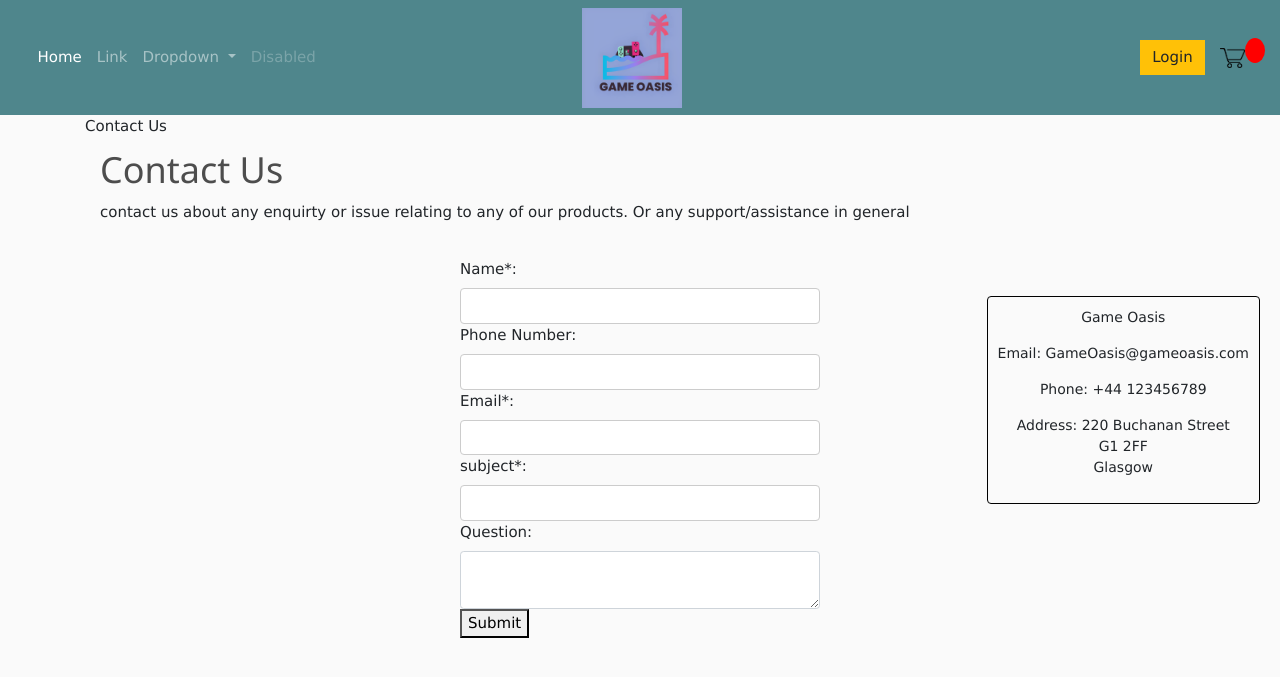
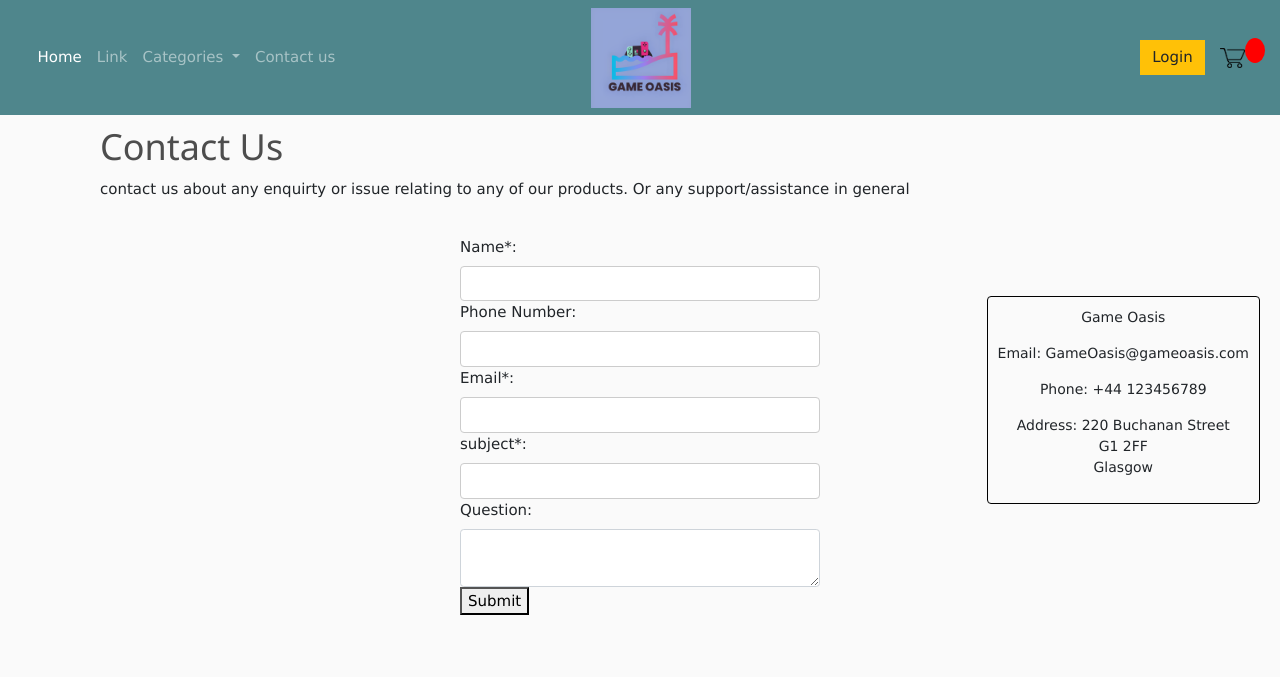
Before and after one commit to Star10-Yuma/WAD-12B-Group-Project, a Django app: page /GameOasis/contact-us/ in a window 1280 px wide. Shown: the top 677 px of the page. Run offline with Django 4.2, Linux system fonts and the light colour scheme; some libraries are stand-ins or nearby versions.

Commit message:
quick patches to the website

```diff
--- a/templates/GameOasis/base.html
+++ b/templates/GameOasis/base.html
@@ -15,7 +15,6 @@ function getToken(name) {
         const cookies = document.cookie.split(';');
         for (let i = 0; i < cookies.length; i++) {
             const cookie = cookies[i].trim();
-            // Does this cookie string begin with the name we want?
             if (cookie.substring(0, name.length + 1) === (name + '=')) {
                 cookieValue = decodeURIComponent(cookie.substring(name.length + 1));
                 break;
@@ -45,7 +44,7 @@ const csrftoken = getToken('csrftoken');
 	      </li>
 	      <li class="nav-item dropdown">
 	        <a class="nav-link dropdown-toggle" href="#" id="navbarDropdown" role="button" data-toggle="dropdown" aria-haspopup="true" aria-expanded="false">
-	          Dropdown
+	          Categories
 	        </a>
 			<div class="dropdown-menu" aria-labelledby="navbarDropdown">
 			  <a class="dropdown-item" href="{% url 'GameOasis:show_category' category_id=1 %}">Consoles</a>
@@ -55,7 +54,7 @@ const csrftoken = getToken('csrftoken');
 
 	      </li>
 	      <li class="nav-item">
-	        <a class="nav-link disabled" href="#">Disabled</a>
+	        <a class="nav-link w3-button w3-hover-teal w3-round-large" href="{% url 'GameOasis:contactus' %}">Contact us</a>
 	      </li>
 	    </ul>
 
--- a/templates/GameOasis/contactus.html
+++ b/templates/GameOasis/contactus.html
@@ -5,9 +5,6 @@
 <html>
 
 
-	{% block h2_block %}
-	Contact Us
-	{% endblock %}
 
 	<head>
 		<meta charset="UTF-8">
```
Also changed, not shown: populate_GameOasis.py (+9 -2 lines), static/images/xbox.jpg (added).
